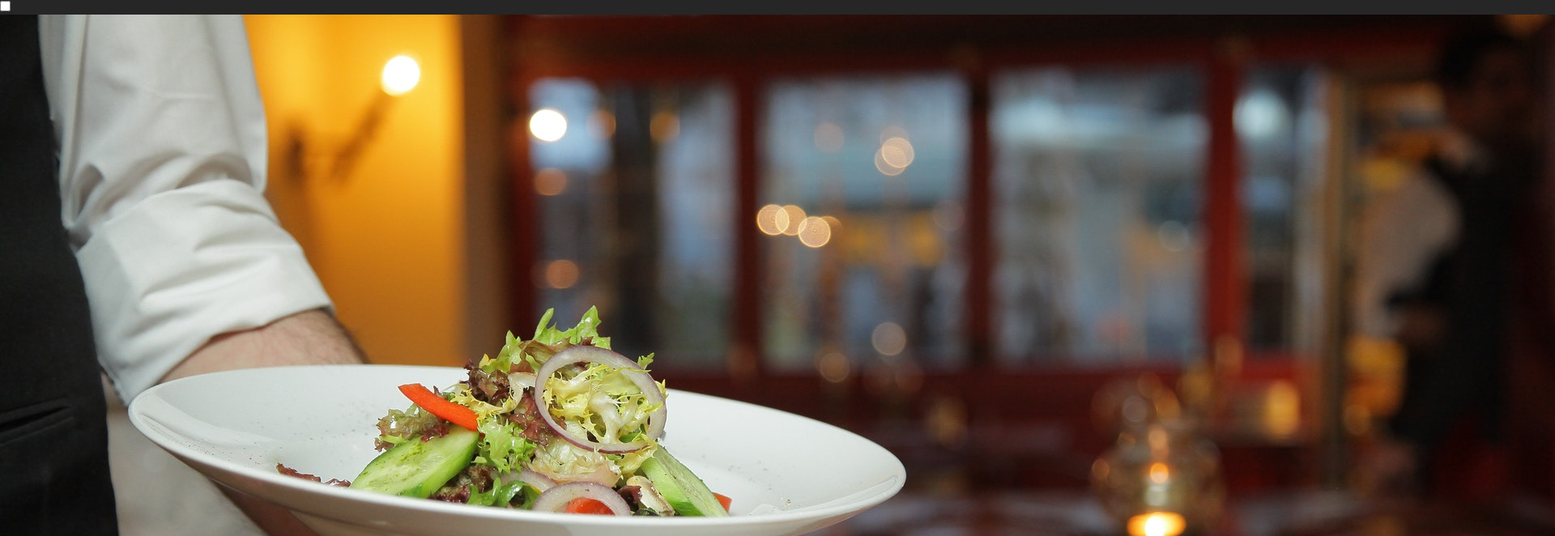
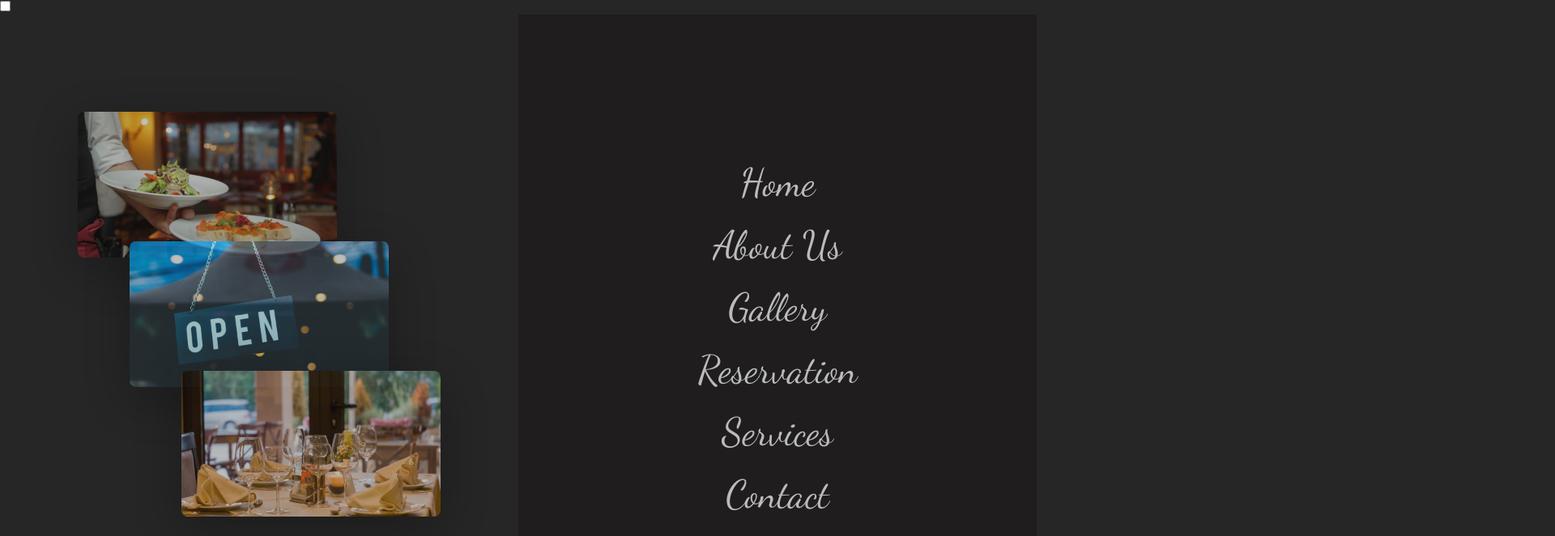
Before and after one commit to msram1002/SAAS-course, a website: page Project-1-SAAS/index.html in a window 1280 px wide. Shown: the top 662 px of the page at 81% size, 1920 px wide, since content can reach past the window. Drawn offline with nearby package versions, Linux system fonts and the light colour scheme.

Commit message:
styling the navbar images and links

```diff
--- a/Project-1-SAAS/scss/_layout.scss
+++ b/Project-1-SAAS/scss/_layout.scss
@@ -1,3 +1,76 @@
+.navbar {
+  position: relative;
+  z-index: 200;
+  &-navigation {
+    display: flex;
+
+    &-left {
+      width: 50vw;
+      height: 100vh;
+      background-color: $color-dark;
+      position: fixed;
+      left: 0;;
+
+      .left-img {
+        width: 50%;
+        position: absolute;
+        box-shadow: 0 15px 60px rgba($color-black, 0.4);
+        opacity: 0.7;
+        border-radius: 0.5rem;
+      }
+
+      .left-img-1 {
+        top: 15%;
+        left: 15%;
+      }
+
+      .left-img-2 {
+        top: 35%;
+        left: 25%;
+      }
+
+      .left-img-3 {
+        top: 55%;
+        left: 35%;
+      }
+    }
+
+    &-right {
+      width: 50vw;
+      height: 100vh;
+      background-color: #1f1d1d;
+      position: fixed;
+      right: 0;
+      @include flexLayout;
+    }
+
+    .nav-list {
+      &-item {
+        list-style: none;
+      }
+
+      &-link {
+        font-family: $font-dancingScript;
+        font-size: 3rem;
+        @include textStyles(capitalize);
+        color: $color-secondary;
+        text-decoration: none;
+        display: block;
+        margin: 1.25rem;
+        text-align: center;
+        transition: all 0.5s;
+        cursor: pointer;
+        letter-spacing: 0;
+
+        &:hover {
+          color: $color-primary;
+          letter-spacing: 0.25rem;
+        }
+      }
+    }
+  }
+}
+
 .header {
   width: 100%;
   height: 100vh;
```
Also changed, not shown: Project-1-SAAS/css/main.css.
